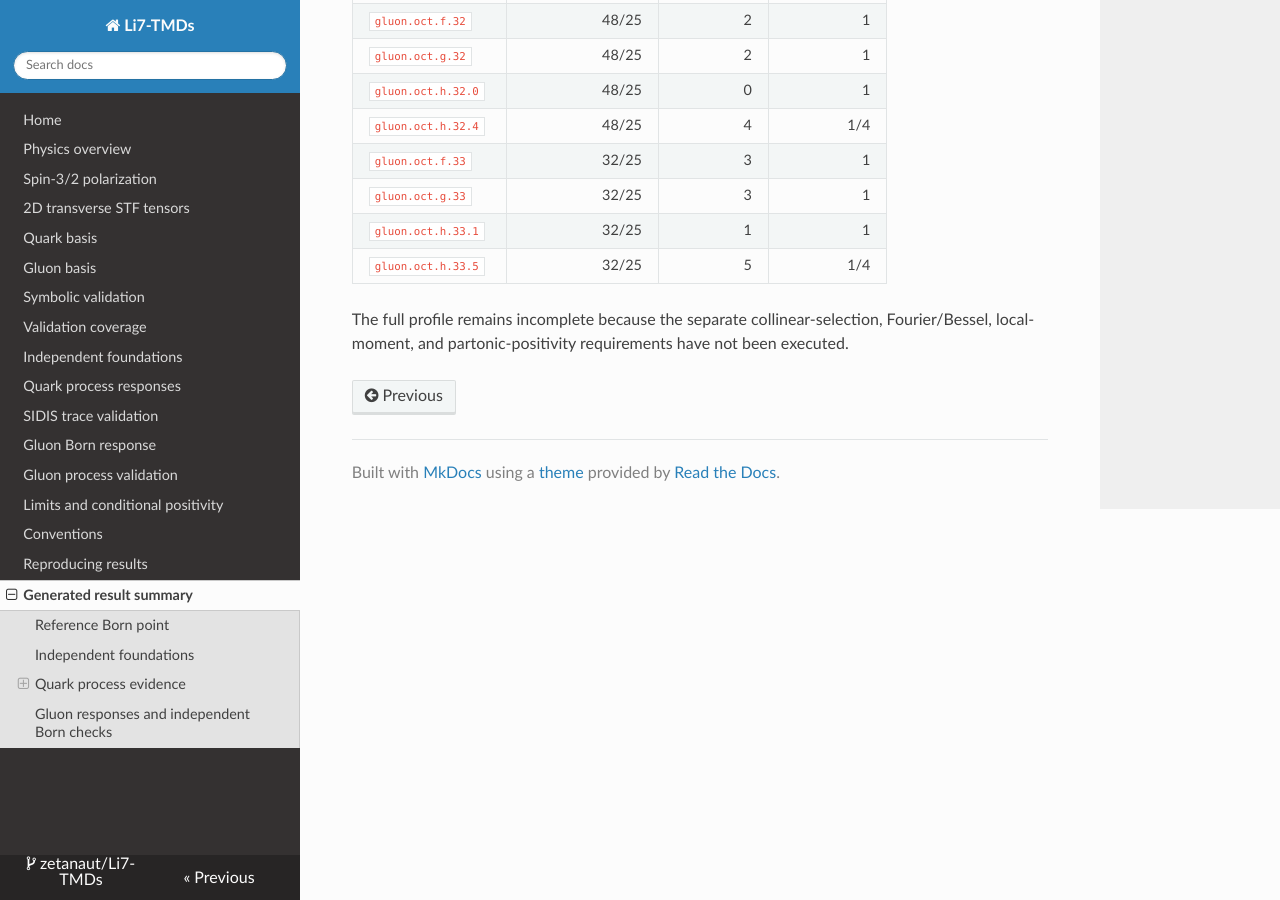
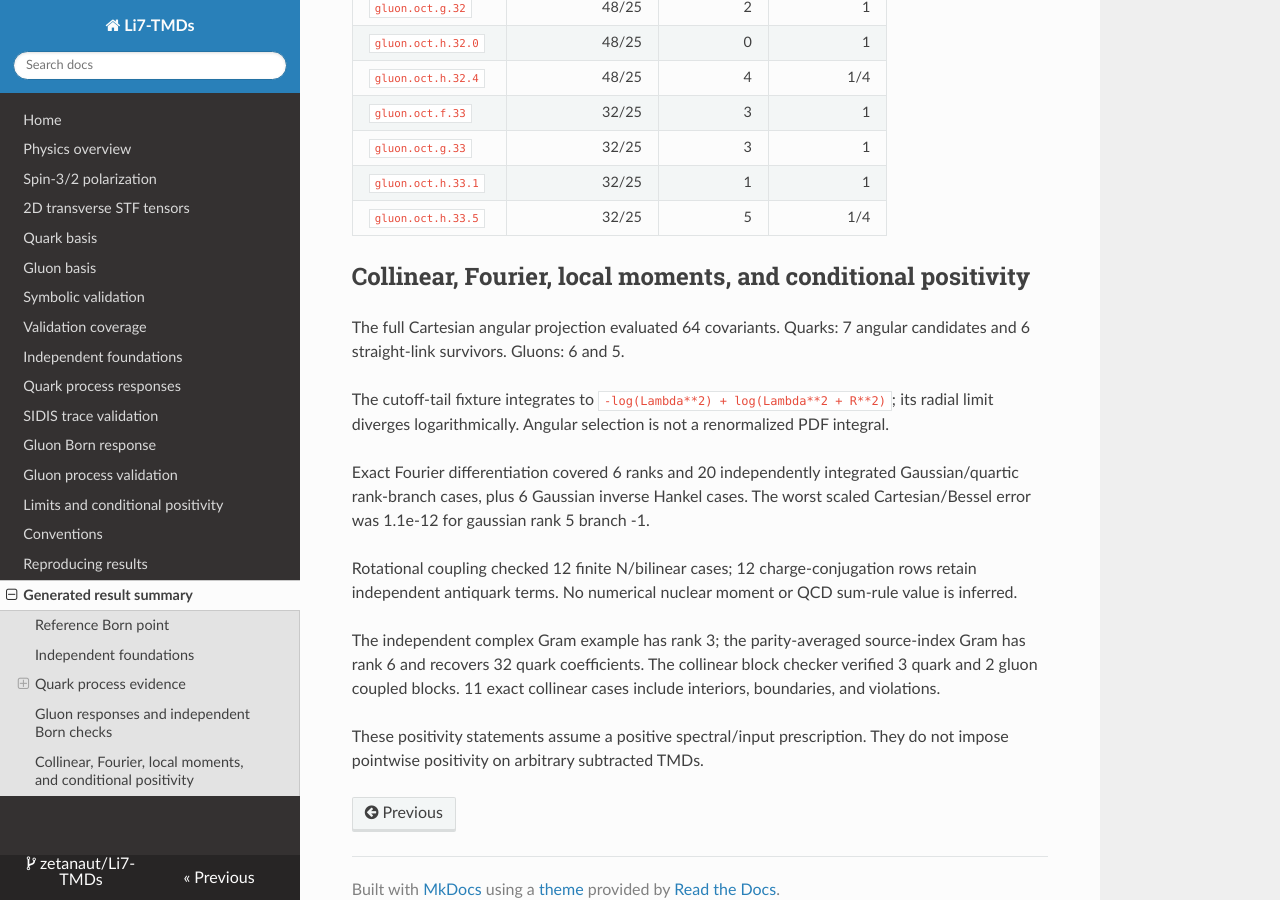
Before and after one commit to zetanaut/Li7-TMDs, an MkDocs documentation site: the page built from docs/generated-results.md, in a window 1280 px wide and 900 px high, scrolled down 6537 px. Built offline with MkDocs 1.6.1, drawn with Linux system fonts in a browser that asks for light colours; nearby versions of some CDN libraries; some of the changed lines change nothing that is shown; some of the changed text lies outside the part shown.

Commit message:
Publish validated checkpoint 5 computational summary locally

```diff
--- a/docs/generated-results.md
+++ b/docs/generated-results.md
@@ -1,33 +1,33 @@
 # Generated result summary
 
-This page describes the **gluon-processes profile only**. The complete manuscript validation profile has required suites that are still missing.
+This page describes the **full profile**. The declared executable program passed; analytical QCD inputs and excluded dynamic calculations remain separate.
 
 The summary was generated from a complete run whose required IDs, source and input digests, computed ranks, and result identities were checked together.
 
-Source revision: `d1b70f5dc88c0d3d9dc997592ca25c8a22bf74fe`; dirty source: `false`; scientific source digest: `8f0471816fe4e2bda1c3b243151e06be80e5c8025928ee2837fcfb492c679e86`.
+Source revision: `3d250407e061fb14a0f36b73f341ae68c4fffa92`; dirty source: `false`; scientific source digest: `633e28117ac78c47c95067bab3a4e17fa92f03c1f4fa6d6045f64769695cfde7`.
 
 | Executed evidence | Count |
 |---|---:|
-| conditional algebra | 66 |
+| conditional algebra | 85 |
 | exact fixture | 92 |
-| exact identity | 180 |
+| exact identity | 274 |
 | exact rank | 6 |
 | numerical diagnostic | 56 |
-| numerical parameter cases | 8 |
-| software test | 29 |
+| numerical parameter cases | 28 |
+| software test | 38 |
 
 | Evidence role | Records |
 |---|---:|
-| component case | 122 |
+| component case | 216 |
 | independent bound | 2 |
-| independent comparison | 112 |
-| legacy identity | 47 |
+| independent comparison | 142 |
+| legacy identity | 49 |
 | legacy rank | 2 |
-| negative control | 26 |
+| negative control | 35 |
 | numerical corroboration | 51 |
 | rank witness | 2 |
 | software regression | 3 |
-| unique claim | 70 |
+| unique claim | 77 |
 
 | Computed symbolic quantity | Value |
 |---|---:|
@@ -84,8 +84,6 @@
 32 SIDIS and 14 octupole DY row expressions were compared exactly with separately curated fixtures. 46 row kernels were evaluated using Cartesian quadrature, harmonic quadrature, and exact Gaussian moments.
 
 64 quark/gluon coefficient sign records check finite PT algebra conditional on the stated field/link transformation. They do not establish QCD factorization or an evolution kernel.
-
-The full profile retains later scientific requirements.
 
 ### SIDIS reviewed response rows
 
@@ -205,4 +203,16 @@
 | `gluon.oct.h.33.1` | 32/25 | 1 | 1 |
 | `gluon.oct.h.33.5` | 32/25 | 5 | 1/4 |
 
-The full profile remains incomplete because the separate collinear-selection, Fourier/Bessel, local-moment, and partonic-positivity requirements have not been executed.
+## Collinear, Fourier, local moments, and conditional positivity
+
+The full Cartesian angular projection evaluated 64 covariants. Quarks: 7 angular candidates and 6 straight-link survivors. Gluons: 6 and 5.
+
+The cutoff-tail fixture integrates to `-log(Lambda**2) + log(Lambda**2 + R**2)`; its radial limit diverges logarithmically. Angular selection is not a renormalized PDF integral.
+
+Exact Fourier differentiation covered 6 ranks and 20 independently integrated Gaussian/quartic rank-branch cases, plus 6 Gaussian inverse Hankel cases. The worst scaled Cartesian/Bessel error was 1.1e-12 for gaussian rank 5 branch -1.
+
+Rotational coupling checked 12 finite N/bilinear cases; 12 charge-conjugation rows retain independent antiquark terms. No numerical nuclear moment or QCD sum-rule value is inferred.
+
+The independent complex Gram example has rank 3; the parity-averaged source-index Gram has rank 6 and recovers 32 quark coefficients. The collinear block checker verified 3 quark and 2 gluon coupled blocks. 11 exact collinear cases include interiors, boundaries, and violations.
+
+These positivity statements assume a positive spectral/input prescription. They do not impose pointwise positivity on arbitrary subtracted TMDs.
```
